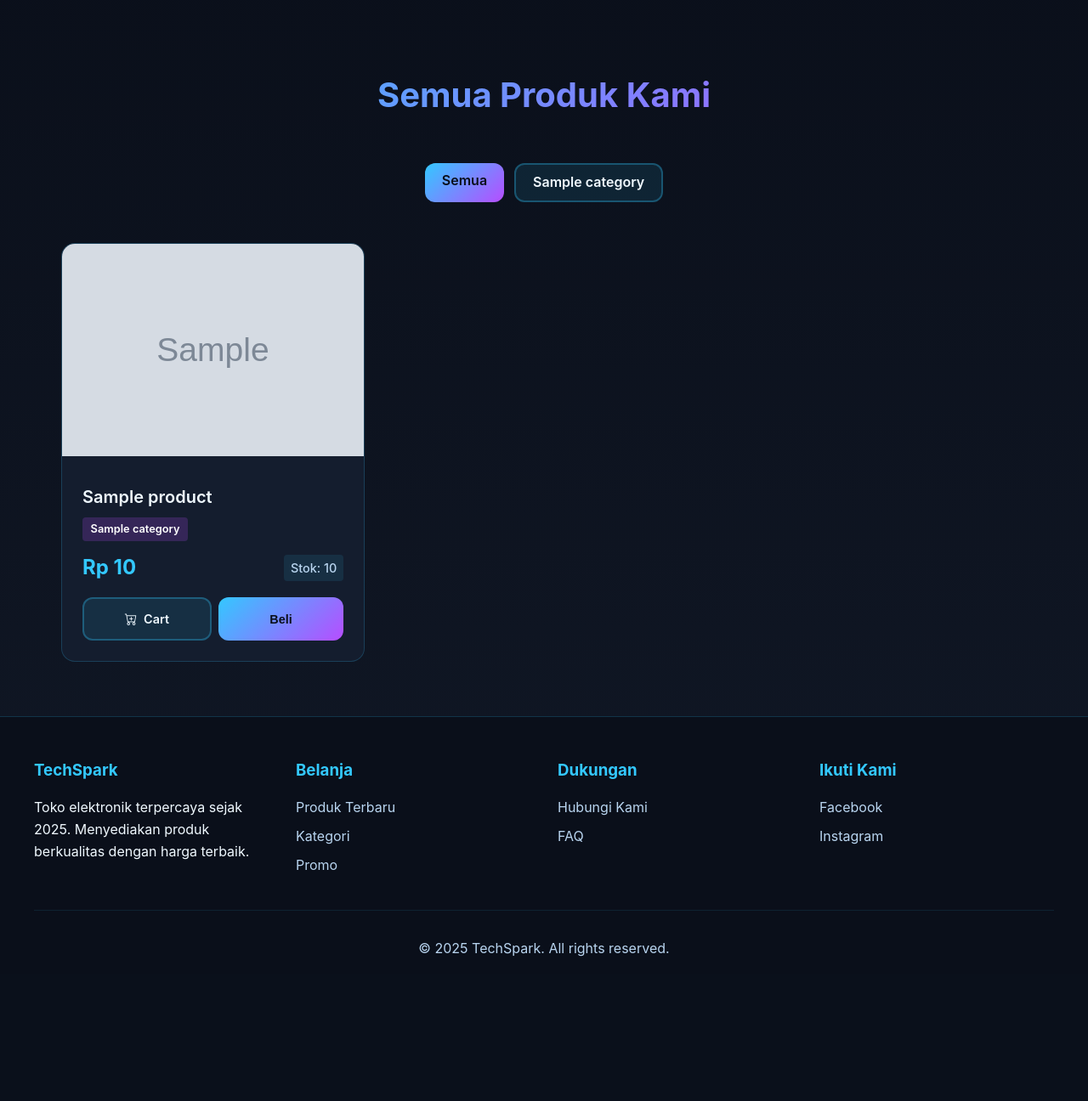
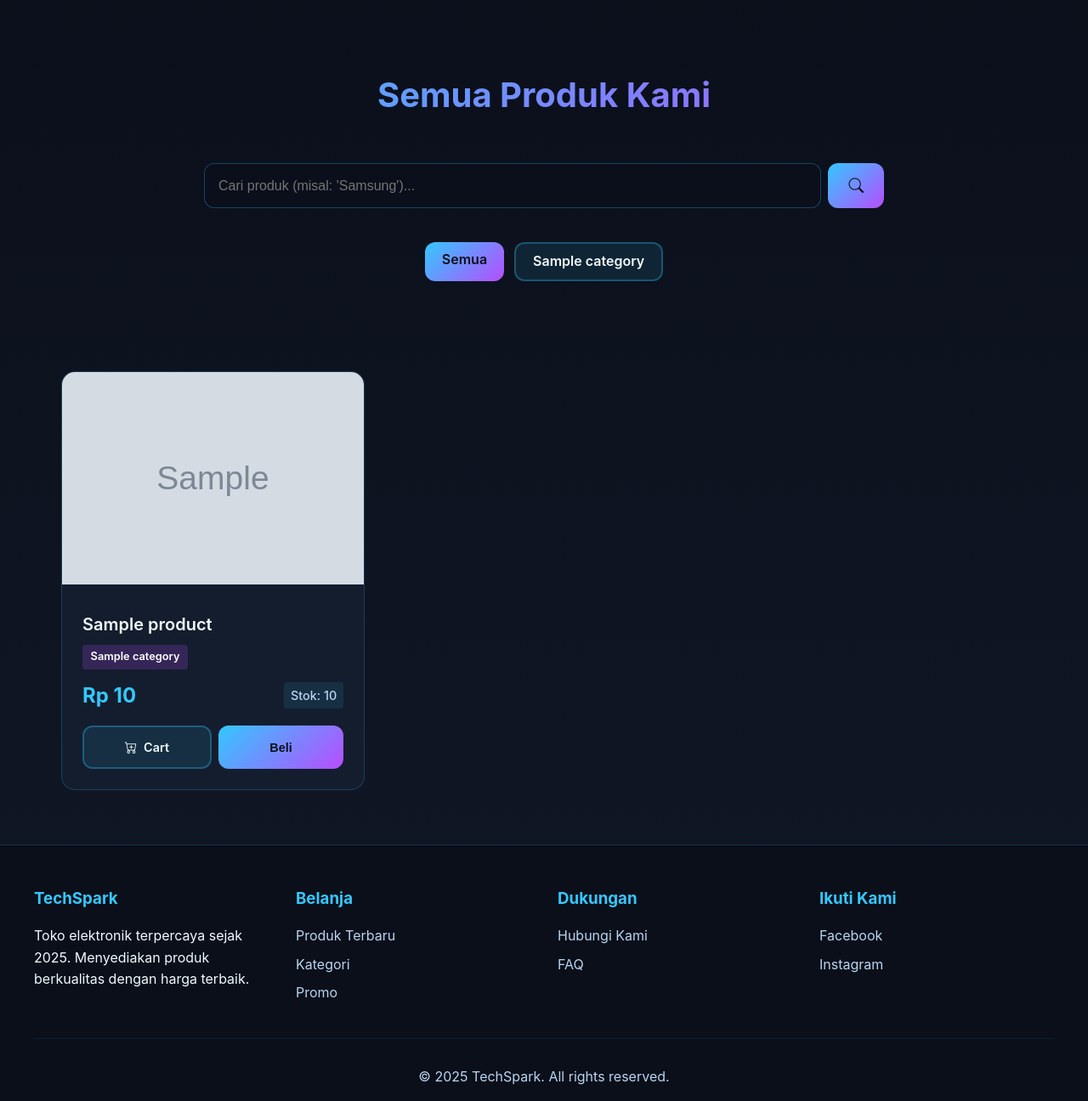
Before and after one commit to rahmatsigma/TechSpark, a Django app: page /products/ in a window 1280 px wide. Shown: the part 71-1367 px from the top of the page at 85% size. Before the commit the page ends 1197 px from the top, so only its background shows below. Run offline with Django 5.2, Linux system fonts and the light colour scheme; tables that the repository leaves empty hold one stand-in row (values such as "Sample post"); grey boxes marked "Sample" are stand-in pictures; some libraries are stand-ins or nearby versions.

Commit message:
feat: search

```diff
--- a/static/css/style.css
+++ b/static/css/style.css
@@ -602,3 +602,38 @@ footer {
     width: auto;
     flex: none;
 }
+
+/* ... (semua kode style.css kamu) ... */
+
+/* ==================
+   Search Form
+================== */
+.search-form {
+    display: flex;
+    gap: 0.5rem;
+    max-width: 800px;
+    margin: 0 auto 2.5rem auto; /* Posisi di tengah, di atas filter */
+}
+
+.search-input {
+    flex-grow: 1; /* Bikin input-nya memanjang */
+    padding: 1rem;
+    border-radius: 0.75rem;
+    border: 1px solid rgba(51, 200, 255, 0.3);
+    background: rgba(10, 15, 26, 0.5);
+    color: #f0f9ff;
+    font-size: 1rem;
+}
+.search-input:focus {
+    outline: none;
+    border-color: #33c8ff;
+}
+
+.search-btn {
+    padding-left: 1.5rem;
+    padding-right: 1.5rem;
+}
+.search-btn i {
+    font-size: 1.1rem;
+    vertical-align: middle;
+}
--- a/techspark/templates/pages/base.html
+++ b/techspark/templates/pages/base.html
@@ -10,6 +10,7 @@
     <meta name="description" content="Temukan elektronik terkini di TechSpark. Belanja laptop, smartphone, audio, dan kamera dengan kualitas premium dan harga terbaik.">
 
     <link rel="stylesheet" href="{% static 'css/style.css' %}">
+    <script src="https://unpkg.com/htmx.org@1.9.10"></script>
 
     <link rel="stylesheet" href="https://cdn.jsdelivr.net/npm/bootstrap-icons@1.11.3/font/bootstrap-icons.min.css">
 
--- a/techspark/templates/pages/product_list.html
+++ b/techspark/templates/pages/product_list.html
@@ -10,57 +10,45 @@
 
         <h2 class="section-title">Semua Produk Kami</h2>
 
+        <form method="GET" action="{% url 'product_list' %}" class="search-form"
+            hx-get="{% url 'product_list' %}"
+            hx-trigger="keyup changed delay:500ms from:#search-input"
+            hx-target="#product-grid"
+            hx-swap="innerHTML"
+            hx-indicator="#loading-spinner"
+        >
+            {% if selected_category %}
+                <input type="hidden" name="category_filter" value="{{ selected_category.id }}">
+            {% endif %}
+
+            <input type="text" name="q" class="search-input" placeholder="Cari produk (misal: 'Samsung')..."
+                value="{{ search_query|default:'' }}"
+                id="search-input" hx-include="[name='category_filter']" >
+            <button type="submit" class="btn btn-primary search-btn">
+                <i class="bi bi-search"></i>
+            </button>
+        </form>
+
         <div class="category-filters">
-            <a href="{% url 'product_list' %}" class="btn {% if not selected_category %}btn-primary{% else %}btn-secondary{% endif %}">
+            <a href="{% url 'product_list' %}{% if search_query %}?q={{ search_query }}{% endif %}"
+               class="btn {% if not selected_category %}btn-primary{% else %}btn-secondary{% endif %}">
                 Semua
             </a>
+
             {% for category in categories %}
-                <a href="?category={{ category.id }}" class="btn {% if selected_category.id == category.id %}btn-primary{% else %}btn-secondary{% endif %}">
+                <a href="?category={{ category.id }}{% if search_query %}&q={{ search_query }}{% endif %}"
+                   class="btn {% if selected_category.id == category.id %}btn-primary{% else %}btn-secondary{% endif %}">
                     {{ category.name }}
                 </a>
             {% endfor %}
         </div>
 
-        <div class="products">
+        <div id="loading-spinner" class="htmx-indicator" style="text-align: center; margin: 2rem 0;">
+            <span style="color: #33c8ff; font-weight: 500;">Memuat...</span>
+        </div>
 
-            {% for product in products %}
-            <div class="product-card">
-
-                <a href="{% url 'product_detail' product.pk %}" class="product-card-link">
-                    <img src="{{ product.image_url }}" alt="{{ product.name }}" class="product-image">
-                </a>
-
-                <div class="product-info">
-
-                    <a href="{% url 'product_detail' product.pk %}" class="product-card-link">
-                        <h3 class="product-name">{{ product.name }}</h3>
-                    </a>
-
-                    {% if product.category %}
-                        <span class="product-category-badge">{{ product.category.name }}</span>
-                    {% endif %}
-
-                    <div class="product-price-stock">
-                        <p class="product-price">Rp {{ product.price|intcomma }}</p>
-                        <span class="product-stock">Stok: {{ product.stock }}</span>
-                    </div>
-
-                    <div class="product-btn-group">
-                        <a href="{% url 'add_to_cart' product.id %}" class="btn btn-secondary btn-cart">
-                            <i class="bi bi-cart-plus"></i> Cart
-                        </a>
-                        <button class="btn btn-primary btn-buy" onclick="alert('Fitur Beli segera hadir!')">
-                            Beli
-                        </button>
-                    </div>
-                </div>
-            </div>
-            {% empty %}
-            <p style="text-align: center; font-size: 1.2rem; color: #b9d5f0; grid-column: 1 / -1;">
-                Tidak ada produk untuk kategori ini.
-            </p>
-            {% endfor %}
-
+        <div class="products" id="product-grid">
+            {% include 'partials/product_grid.html' %}
         </div>
     </div>
 
--- /dev/null
+++ b/techspark/templates/partials/product_grid.html
@@ -0,0 +1,44 @@
+{% load humanize %}
+{% load static %}
+
+{% for product in products %}
+<div class="product-card">
+
+    <a href="{% url 'product_detail' product.pk %}" class="product-card-link">
+        <img src="{{ product.image_url }}" alt="{{ product.name }}" class="product-image">
+    </a>
+
+    <div class="product-info">
+
+        <a href="{% url 'product_detail' product.pk %}" class="product-card-link">
+            <h3 class="product-name">{{ product.name }}</h3>
+        </a>
+
+        {% if product.category %}
+            <span class="product-category-badge">{{ product.category.name }}</span>
+        {% endif %}
+
+        <div class="product-price-stock">
+            <p class="product-price">Rp {{ product.price|intcomma }}</p>
+            <span class="product-stock">Stok: {{ product.stock }}</span>
+        </div>
+
+        <div class="product-btn-group">
+            <a href="{% url 'add_to_cart' product.id %}" class="btn btn-secondary btn-cart">
+                <i class="bi bi-cart-plus"></i> Cart
+            </a>
+            <button class="btn btn-primary btn-buy" onclick="alert('Fitur Beli segera hadir!')">
+                Beli
+            </button>
+        </div>
+    </div>
+</div>
+{% empty %}
+<p style="text-align: center; font-size: 1.2rem; color: #b9d5f0; grid-column: 1 / -1;">
+    {% if search_query %}
+        Produk dengan nama "<strong style="color: #33c8ff;">{{ search_query }}</strong>" tidak ditemukan.
+    {% else %}
+        Tidak ada produk untuk kategori ini.
+    {% endif %}
+</p>
+{% endfor %}
--- a/techspark/views.py
+++ b/techspark/views.py
@@ -8,6 +8,7 @@ from django.contrib import messages
 from django.contrib.auth.decorators import login_required, user_passes_test
 from django.shortcuts import get_object_or_404
 from django.db.models import Avg
+from django.db.models import Q
 from .models import Product, Cart, CartItem
 from .models import Product
 from .forms import ProductForm
@@ -103,33 +104,40 @@ def register_view(request):
 
     return render(request, 'pages/register.html')
 
-# View list produk
+
 def product_list_view(request):
-    # 1. Ambil ID kategori yang dipilih dari URL (jika ada)
+    products = Product.objects.all()
     selected_category_id = request.GET.get('category')
+    search_query = request.GET.get('q')
 
+    selected_category = None
     if selected_category_id:
-        # 2. Jika ada, filter produk berdasarkan ID kategori
-        products = Product.objects.filter(category__id=selected_category_id).order_by('-created_at')
+        products = products.filter(category__id=selected_category_id)
         try:
             selected_category = Category.objects.get(id=selected_category_id)
         except Category.DoesNotExist:
-            selected_category = None
-    else:
-        # 3. Jika tidak, tampilkan semua produk
-        products = Product.objects.all().order_by('-created_at')
-        selected_category = None
+            pass
 
-    # 4. Ambil semua kategori untuk tombol filter
+    if search_query:
+        products = products.filter(
+            Q(name__icontains=search_query) |
+            Q(description__icontains=search_query)
+        )
+
     categories = Category.objects.all()
+    products = products.order_by('-created_at')
 
     context = {
         'products': products,
         'categories': categories,
-        'selected_category': selected_category
+        'selected_category': selected_category,
+        'search_query': search_query,
     }
+        # HTMX
+    if request.headers.get('HX-Request'):
+        return render(request, 'partials/product_grid.html', context)
+
     return render(request, 'pages/product_list.html', context)
-
 
 # === VIEWS DASHBOARD ADMIN ===
 
```
Also changed, not shown: techspark/templates/pages/dashboard.html (+0 -9 lines).
